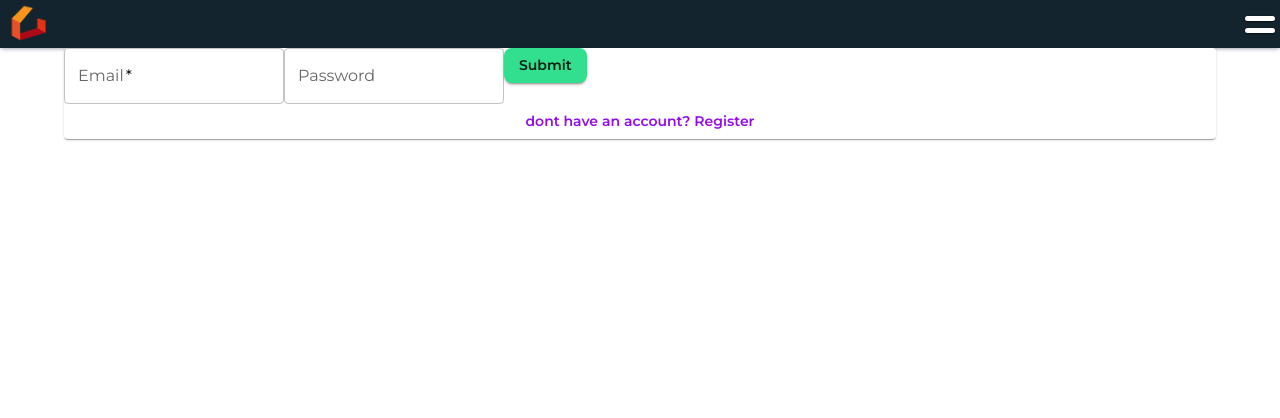
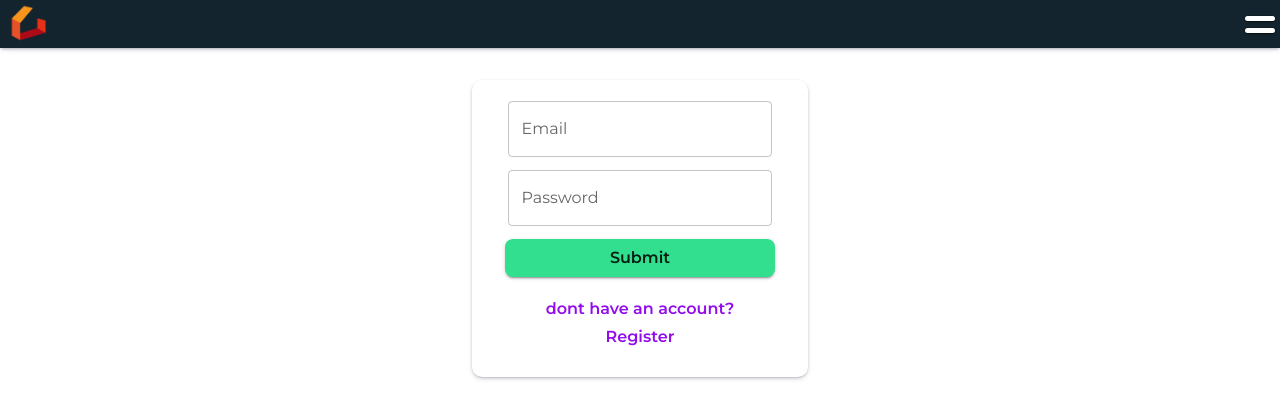
Before and after one commit to AllenCortuna/room-hunt, a React (Create React App) app in the folder client/: page /login in a window 1280 px wide. Shown: the top 418 px of the page. Built offline with nearby package versions, Linux system fonts and the light colour scheme.

Commit message:
mui update

```diff
--- a/client/src/component/login/Login.js
+++ b/client/src/component/login/Login.js
@@ -1,10 +1,10 @@
-import { TextField, Button, Container, Paper} from "@mui/material";
+import { TextField, Button, Paper,Box} from "@mui/material";
 import { useState, useEffect } from "react";
 import { useNavigate } from "react-router-dom";
 import { signin, signup } from "../../actions/auth";
 import { useDispatch } from "react-redux";
 import FileBase from "react-file-base64";
-// import logoIcon from "../img/logoicon.png";
+import logoIcon from "../img/logoicon.png";
 
 const Login = () => {
   const dispatch = useDispatch();
@@ -59,33 +59,39 @@ const Login = () => {
   };
 
   return (
-    <Container>
-      <Paper>
+    <div className="container">
+
+      <div className="paper">
+        <Box
+      component="form"
+      sx={{
+        '& > :not(style)': { m: .8, width: '25ch' },
+      }}
+      noValidate
+      autoComplete="off"
+      >
         {isSignup && (
           <>
             <TextField
-              required
               label="Hotel Name"
               variant="filled"
               nama="hotelName"
               onChange={handleChange}
             />
             <TextField
-              required
               label="Location"
               name="location"
               onChange={handleChange}
             />
             <TextField
-              required
               label="Phone Number"
-              type="contact)"
+              type="number"
               name="contact"
               onChange={handleChange}
             />
           </>
         )}
-        <TextField required label="Email" type="email" />
+        <TextField label="Email" type="email" />
         <TextField
           label="Password"
           type="password"
@@ -120,8 +126,9 @@ const Login = () => {
             ? "already have an account?Login"
             : "dont have an account? Register"}
         </Button>
-      </Paper>
-    </Container>
+      </Box>
+        </div>
+    </div>
   );
 };
 
--- a/client/src/css/index.css
+++ b/client/src/css/index.css
@@ -12,6 +12,32 @@
 body {
   font-size: 1rem;
   background: whitesmoke;
+}
+
+.container {
+  display: flex;
+  flex-wrap: wrap;
+  justify-content: space-around;
+  align-content: space-around;
+  width: 100%;
+  padding: 2rem 0 1rem 0;
+}
+
+.paper {
+  width: 21rem;
+  background-color: #ffffff;
+  height: auto;
+  padding: 15px 10px;
+  border-radius: 10px;
+  margin-top: 3rem;
+  box-shadow: rgba(50, 50, 93, 0.25) 0px 2px 5px -1px, rgba(0, 0, 0, 0.3) 0px 1px 3px -1px;
+  gap: 0.5rem;
+  margin: auto;
+  text-align: center;
+}
+
+.xs {
+  width: 1px;
 }
 
 .nav-background {
@@ -173,6 +199,7 @@ body {
   width: 5rem;
 }
 .content .feature {
+  width: 21rem;
   background-color: #ffffff;
   height: auto;
   padding: 15px 10px;
--- a/client/src/css/layout/layout.css
+++ b/client/src/css/layout/layout.css
@@ -1,3 +1,27 @@
+.container {
+  display: flex;
+  flex-wrap: wrap;
+  justify-content: space-around;
+  align-content: space-around;
+  width: 100%;
+  padding: 2rem 0 1rem 0;
+}
 
+.paper {
+  width: 21rem;
+  background-color: #ffffff;
+  height: auto;
+  padding: 15px 10px;
+  border-radius: 10px;
+  margin-top: 3rem;
+  box-shadow: rgba(50, 50, 93, 0.25) 0px 2px 5px -1px, rgba(0, 0, 0, 0.3) 0px 1px 3px -1px;
+  gap: 0.5rem;
+  margin: auto;
+  text-align: center;
+}
+
+.xs {
+  width: 1px;
+}
 
 /*# sourceMappingURL=layout.css.map */
--- a/client/src/sass/layout/layout.sass
+++ b/client/src/sass/layout/layout.sass
@@ -7,7 +7,7 @@
   width: 100%
 
 @mixin paper
-  // width: 21rem
+  width: 21rem
   background-color: #ffffff
   height: auto
   padding: 15px 10px
@@ -28,3 +28,15 @@
 @mixin center
   margin: auto
   text-align: center
+
+
+.container
+  @include container
+  padding: 2rem 0 1rem 0
+.paper
+  @include paper
+  @include shadow
+  gap: .5rem
+  @include center
+.xs
+  width: 1px
--- a/client/src/theme.js
+++ b/client/src/theme.js
@@ -37,11 +37,19 @@ const theme = createTheme({
           fontWeight: 600,
           padding: "5px 15px",
           borderRadius: "8px",
-          textTransform: "none"
+          textTransform: "none",
+          fontSize: "1rem"
         },
       },
     },
+    MuiTextfield: {
+      defaultProps: {
+        shrink: true,
+        margin: "1rem"
+      }
+      }
+    },
   },
-});
+);
 
 export default theme;
```
Also changed, not shown: 2 other files (tests, documents, lock files or other folders).
